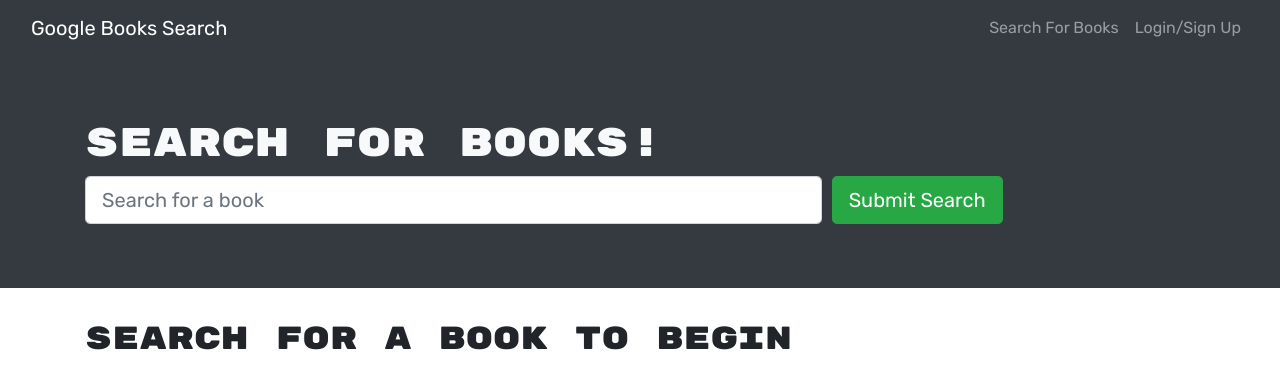
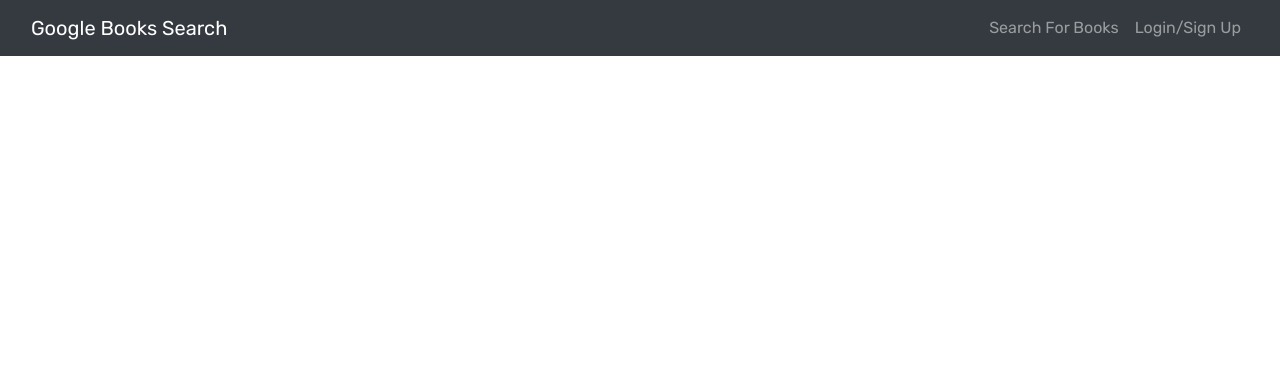
Before and after one commit to Ashley1Thompson/find-a-book-with-MERN, a React (Create React App) app in the folder client/: page / in a window 1280 px wide. Shown: the top 388 px of the page. Built offline with nearby package versions, Linux system fonts and the light colour scheme.

Commit message:
fix bug with react router and apollo server

```diff
--- a/client/src/App.js
+++ b/client/src/App.js
@@ -1,5 +1,5 @@
 import React from 'react';
-import { BrowserRouter as Router, Switch, Route } from 'react-router-dom';
+import { BrowserRouter as Router, Routes, Route } from 'react-router-dom';
 import {
   ApolloClient,
   InMemoryCache,
@@ -37,11 +37,11 @@
       <Router>
         <>
           <Navbar />
-          <Switch>
+          <Routes>
             <Route exact path="/" component={SearchBooks} />
             <Route exact path="/saved" component={SavedBooks} />
             <Route render={() => <h1 className="display-2">Wrong page!</h1>} />
-          </Switch>
+          </Routes>
         </>
       </Router>
     </ApolloProvider>
--- a/client/src/components/LoginForm.js
+++ b/client/src/components/LoginForm.js
@@ -2,14 +2,16 @@
 import React, { useState } from 'react';
 import { Form, Button, Alert } from 'react-bootstrap';
 
-import { loginUser } from '../utils/API';
+// import { loginUser } from '../utils/API';
+import {useMutation} from '@apollo/client';
+import {LOGIN_USER} from '../utils/mutations';
 import Auth from '../utils/auth';
 
 const LoginForm = () => {
   const [userFormData, setUserFormData] = useState({ email: '', password: '' });
   const [validated] = useState(false);
   const [showAlert, setShowAlert] = useState(false);
-
+  const [login] = useMutation(LOGIN_USER);
   const handleInputChange = (event) => {
     const { name, value } = event.target;
     setUserFormData({ ...userFormData, [name]: value });
@@ -26,15 +28,16 @@
     }
 
     try {
-      const response = await loginUser(userFormData);
+      // const response = await login(userFormData);
 
-      if (!response.ok) {
-        throw new Error('something went wrong!');
-      }
+      // if (!response.ok) {
+      //   throw new Error('something went wrong!');
+      // }
 
-      const { token, user } = await response.json();
-      console.log(user);
-      Auth.login(token);
+      // const { token, user } = await response.json();
+      // console.log(user);
+      const {data} = await login({variables:{...userFormData}})
+      Auth.login(data.login.token);
     } catch (err) {
       console.error(err);
       setShowAlert(true);
```
Also changed, not shown: 1 other file (tests, documents, lock files or other folders).
